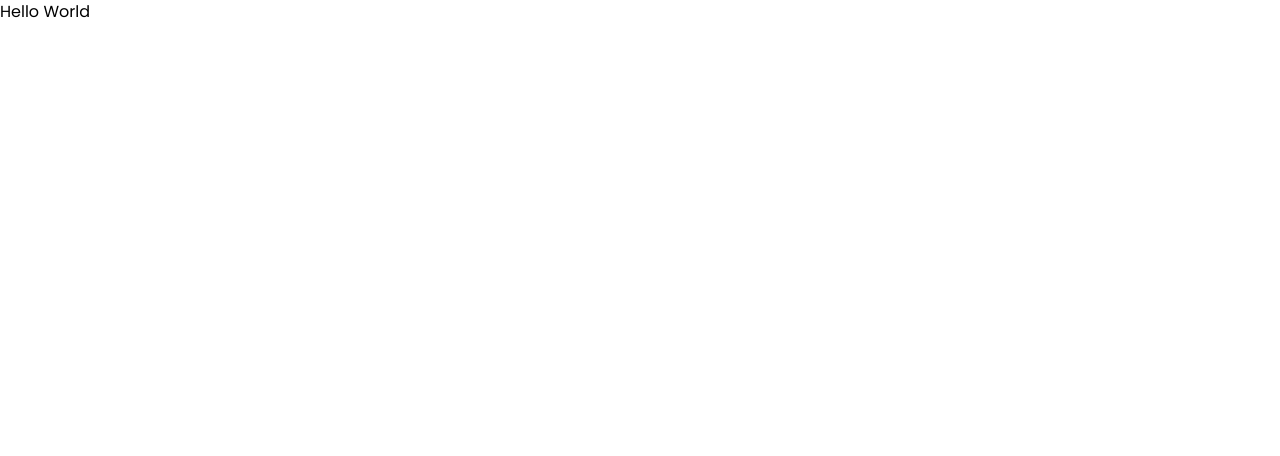
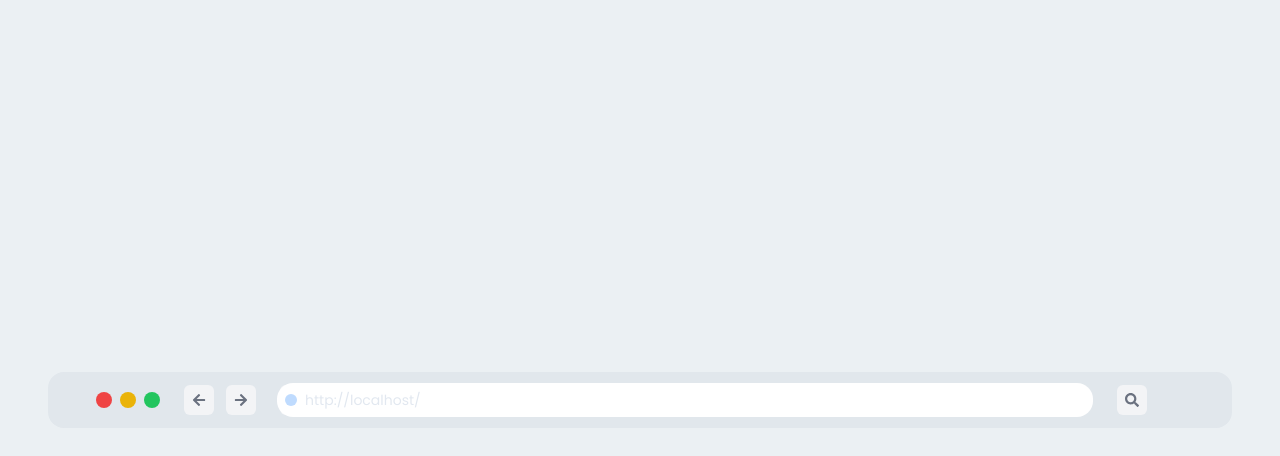
Before and after one commit to diego-luciano/url-shortener, a Next.js app: page / in a window 1280 px wide. Shown: the top 456 px of the page. Built offline with nearby package versions, Linux system fonts and the light colour scheme.

Commit message:
Add shortener component

```diff
--- /dev/null
+++ b/src/components/Shortener.tsx
@@ -0,0 +1,43 @@
+import React, { useEffect, useState } from 'react'
+import { FaArrowLeft, FaArrowRight, FaHistory, FaSearch } from 'react-icons/fa';
+
+const Shortener = () => {
+    const [origin, setOrigin] = useState('');
+
+    useEffect(() => {
+        setOrigin(window.location.href);
+    }, []);
+
+    return (
+        <div style={{ background: '#E1E7EC' }} className='w-full h-14 px-12 flex items-center rounded-2xl'>
+            <div className='w-2/12 h-full flex'>
+                <div className='w-auto h-full flex items-center space-x-2'>
+                    <div className='w-4 h-4 rounded-full bg-red-500'></div>
+                    <div className='w-4 h-4 rounded-full bg-yellow-500'></div>
+                    <div className='w-4 h-4 rounded-full bg-green-500'></div>
+                </div>
+                <div className='w-auto h-full ml-6 flex items-center space-x-3'>
+                    <FaArrowLeft className='p-2 text-3xl rounded-md text-gray-500 bg-gray-100' />
+                    <FaArrowRight className='p-2 text-3xl rounded-md text-gray-500 bg-gray-100' />
+                </div>
+                <div className='w-auto h-full ml-6 flex items-center'>
+                    <FaHistory className='p-2 text-3xl rounded-md text-gray-500 bg-gray-100' />
+                </div>
+            </div>
+            <div className='w-9/12 h-full flex items-center'>
+                <div className='w-full h-3/5 px-2 flex items-center space-x-2 rounded-2xl bg-white'>
+                    <div className='w-3 h-3 rounded-full bg-blue-200'></div>
+                    <input
+                        placeholder={origin}
+                        type="text"
+                        className="w-full h-full text-sm bg-transparent placeholder-slate-200" />
+                </div>
+            </div>
+            <div className='w-auto h-full ml-6 flex items-center'>
+                <FaSearch className='p-2 text-3xl rounded-md text-gray-500 bg-gray-100' />
+            </div>
+        </div>
+    )
+}
+
+export default Shortener
--- a/src/pages/index.tsx
+++ b/src/pages/index.tsx
@@ -1,9 +1,10 @@
 import React, { useEffect, useState } from 'react'
+import Shortener from '../components/Shortener';
 
 const Home = () => {
   return (
-    <div>
-      <h1>Hello World</h1>
+    <div style={{ background: '#EBF0F3' }} className='w-screen h-screen flex items-center justify-center px-12'>
+      <Shortener />
     </div>
   )
 
```
